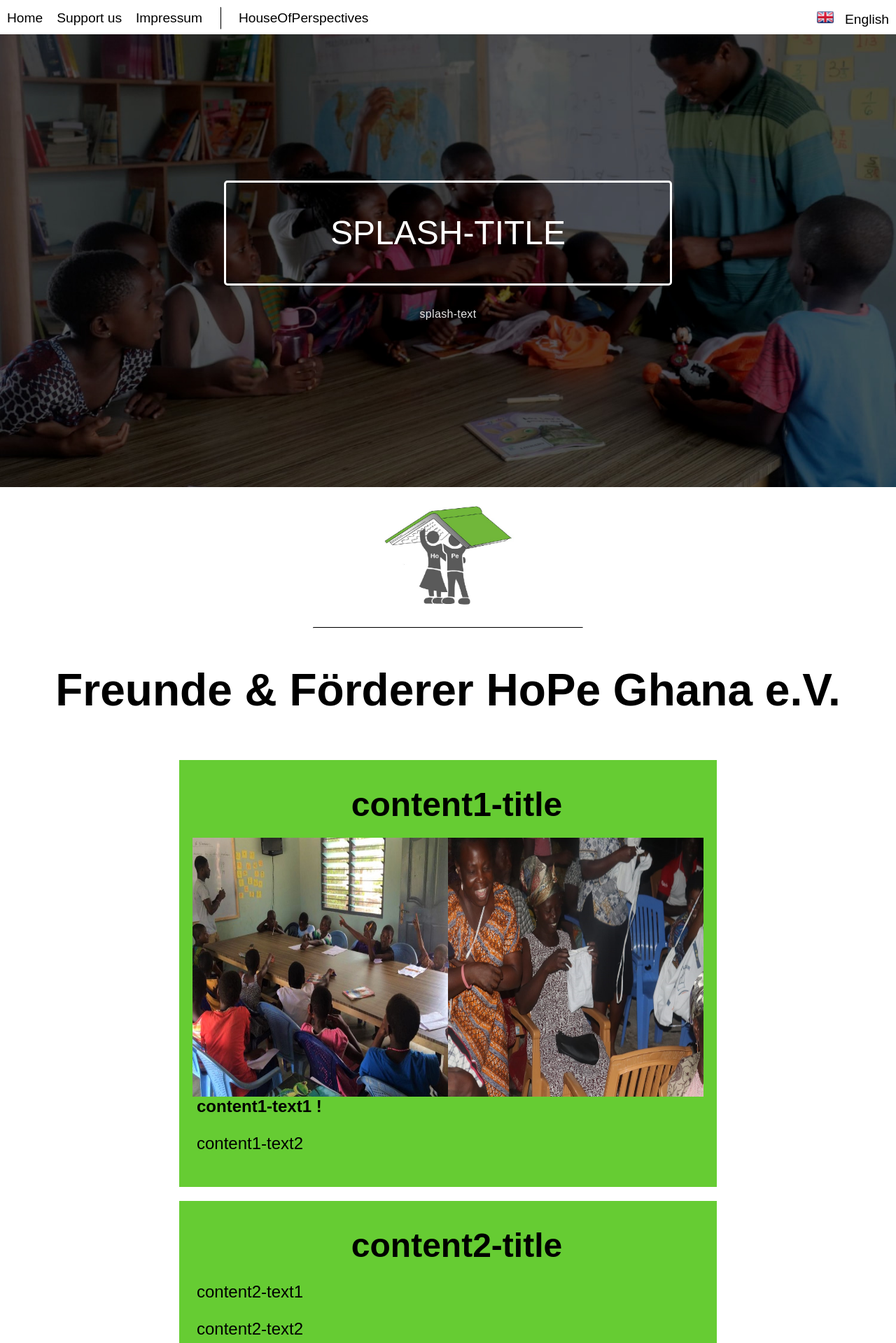
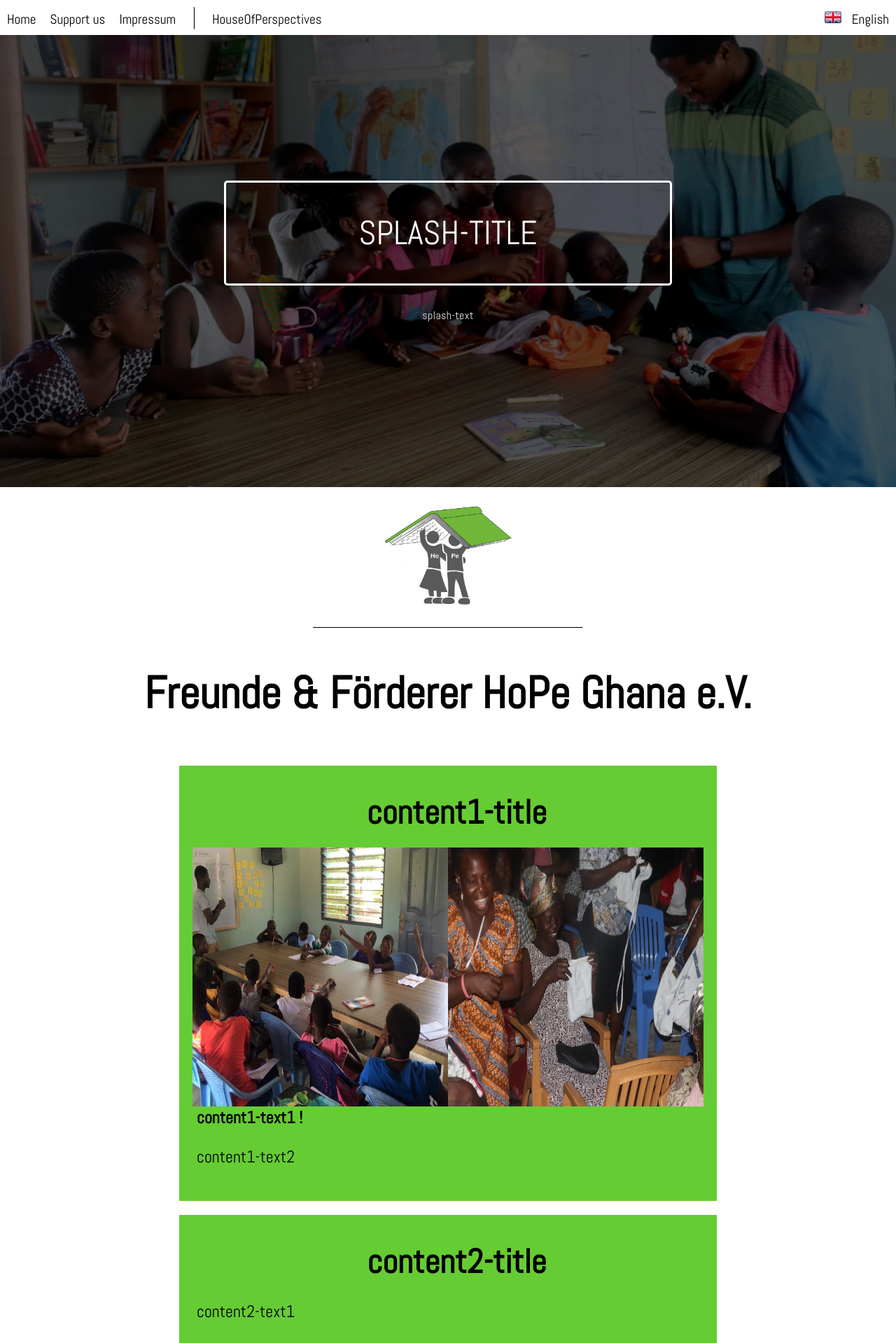
Before and after one commit to Lightshadow244/HoPe, a Django app: template HoPe/Foerder/templates/Foerder/index.html in a window 1280 px wide. Shown: the top 1919 px of the page at 70% size. Run offline with Django 3.2, Linux system fonts and the light colour scheme; the template is opened without the code that fills it, so the values that code supplies are empty.

Commit message:
-font-family -local-de

```diff
--- a/HoPe/HoPe/settings.py
+++ b/HoPe/HoPe/settings.py
@@ -21,7 +21,7 @@ BASE_DIR = os.path.dirname(os.path.dirname(os.path.abspath(__file__)))
 # See https://docs.djangoproject.com/en/2.2/howto/deployment/checklist/
 
 # SECURITY WARNING: keep the secret key used in production secret!
-SECRET_KEY = '1_>XL7iaeu{iwPAo[dy>NewiKf(ax3'
+SECRET_KEY = '~>nw?i3DK"84v8^8E\5Iq=D\wNj=\5VEBF2&:$38'
 
 # SECURITY WARNING: don't run with debug turned on in production!
 DEBUG = True
--- a/HoPe/static/css/custom.css
+++ b/HoPe/static/css/custom.css
@@ -3,7 +3,7 @@ body, html {
 	padding:0;
 	width: 100%;
 	height: 90%;
-
+  	font-family: abel;
 }
 
 h4 {
@@ -52,6 +52,7 @@ h4 {
 .content-text {
 	margin: 25px 25px 0 25px;
 	font-size: 150%;
+	text-align: justify;
 }
 .content-triangle{
 	width: 33%
--- a/HoPe/templates/base.html
+++ b/HoPe/templates/base.html
@@ -5,7 +5,8 @@
   <head>
     <link rel="stylesheet" type="text/css" href="{% static 'pure.css' %}">
     <link rel="stylesheet" type="text/css" href="{% static 'custom.css' %}">
-  </head>
+    <link href="https://fonts.googleapis.com/css?family=Abel&display=swap" rel="stylesheet">
+ </head>
   <body>
     <ul class="nav home-menu pure-menu pure-menu-horizontal pure-menu-fixed">
 		<li class="home-menu-wrapper">
```
